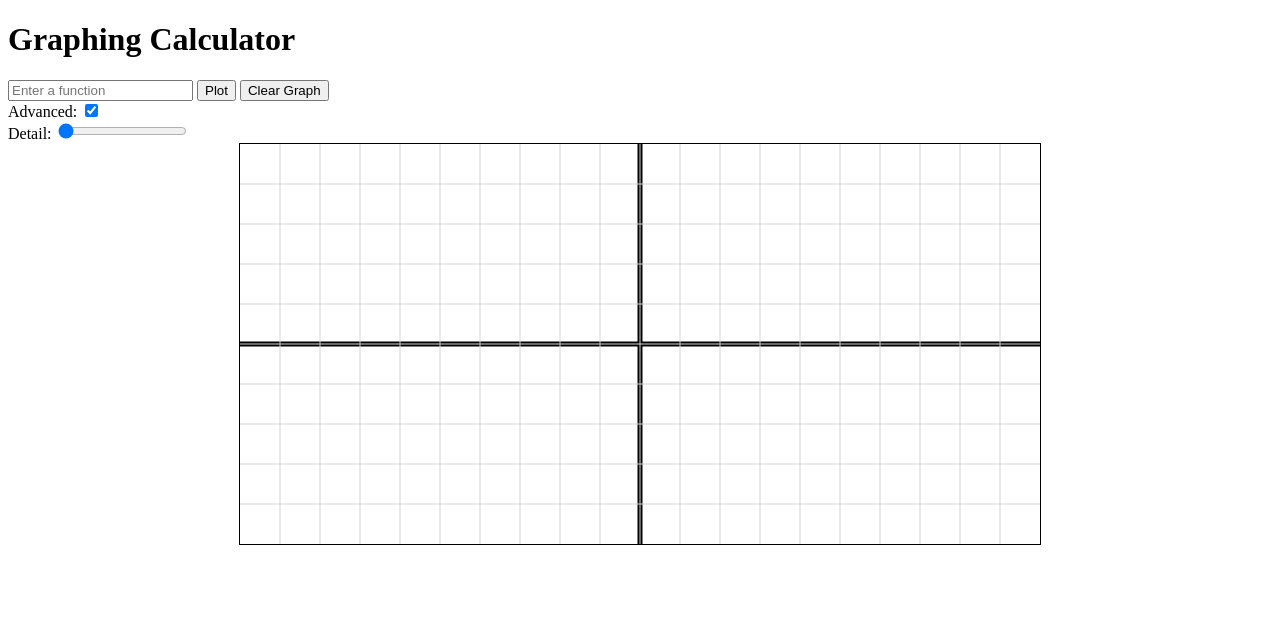
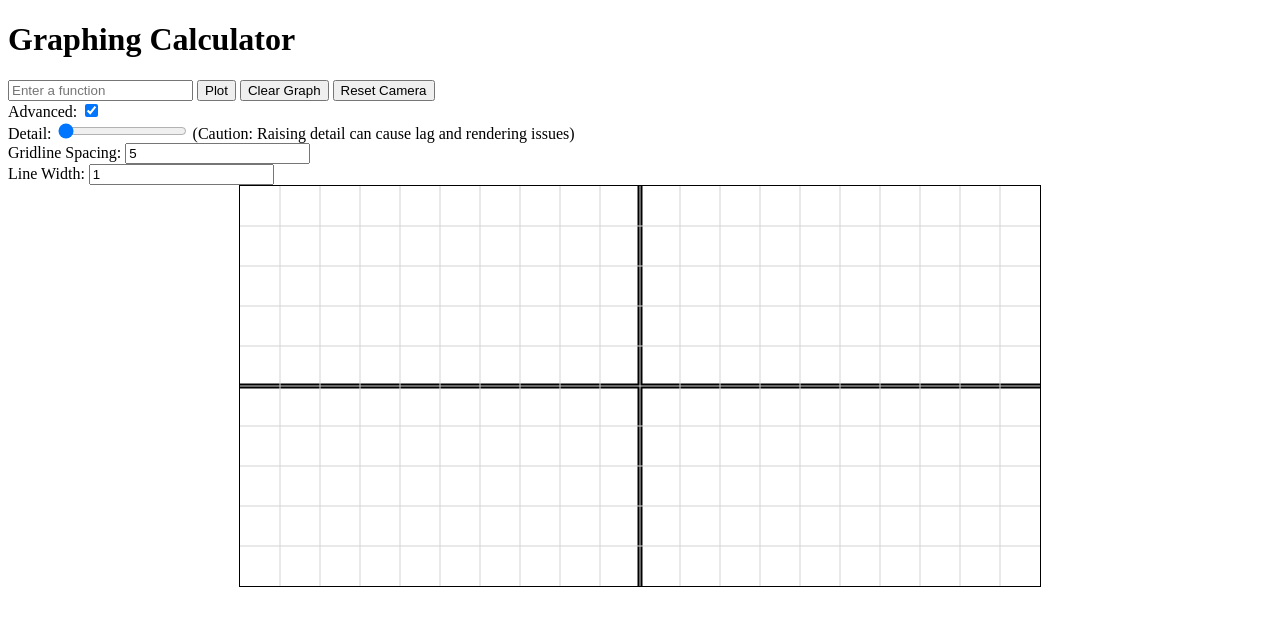
Before and after one commit to JosefJW/Graphing-Calculator, a Flask app: page / in a window 1280 px wide. Shown: the top 626 px of the page. Run offline with Flask 3, Linux system fonts and the light colour scheme.

Commit message:
Added gridline spacing and line width customization and a reset camera button

```diff
--- a/static/graphing_calculator.js
+++ b/static/graphing_calculator.js
@@ -13,6 +13,19 @@ clearButton.addEventListener('click', function() {
     clear();
     storedFunctions = [];
     listFunctions();
+    colorIndex = 0;
+})
+
+// Get reset camera button
+const resetButton = document.getElementById('resetCamera');
+resetButton.addEventListener('click', function() {
+    offsetX = 0;
+    offsetY = 0;
+    zoomLevel = 1;
+    drawGraph();
+    for (let f of storedFunctions) {
+        plot(f, offsetX, offsetY);
+    }
 })
 
 // Get the detail slider
@@ -32,11 +45,40 @@ advancedCheckbox.oninput = function() {
     else {advanced.style.display = 'none';}
 }
 
+// Get gridline spacing input
+const gridlineSpacingInput = document.getElementById('gridlineSpacingInput');
+let gridlineSpacing = 5;
+gridlineSpacingInput.oninput = function() {
+    if (this.value.trim() === "") {return null;}
+    if (this.value < 1) {
+        this.value = 1;
+    }
+    gridlineSpacing = this.value;
+    drawGraph();
+    for (let f of storedFunctions) {
+        plot(f, -offsetX, -offsetY);
+    }
+}
+
+const lineWidthInput = document.getElementById('lineWidthInput');
+let lineWidth = 1;
+lineWidthInput.oninput = function() {
+    if (this.value.trim() === "") {return null;}
+    if (this.value < 1) {
+        this.value = 1;
+    }
+    lineWidth = this.value;
+    drawGraph();
+    for (let f of storedFunctions) {
+        plot(f, -offsetX, -offsetY);
+    }
+}
+
 // Get the functions div
 const functionsDiv = document.getElementById('functions');
 
 // Colors for the graphs
-const colors = ["red", "orange", "#8B8000", "green", "blue", "indigo", "violet"];
+const colors = ["Red", "Orange", "Gold", "Green", "Blue", "Indigo", "Violet"];
 let colorIndex = 0
 
 let storedFunctions = [];
@@ -133,7 +175,6 @@ Clears the canvas and redraws the axes
 function clear() {
     ctx.clearRect(0, 0, canvas.width, canvas.height);
     drawGraph();
-    colorIndex = 0;
 }
 
 function makeFunction() {
@@ -182,7 +223,7 @@ function plot(func, offsetX, offsetY) {
 
     // Setup the pen
     ctx.strokeStyle = func.color;
-    ctx.lineWidth = 2*zoomLevel;
+    ctx.lineWidth = 3*zoomLevel*lineWidth;
 
     // Evaluate the function
     const evaluate = new Function("x", `return ${input};`); // Used for evaluating the input function
@@ -210,7 +251,6 @@ function plot(func, offsetX, offsetY) {
             ctx.moveTo(y[i+1].x, 0)
         }
     }
-    plotButton.innerText = y[41000].y;
     ctx.stroke();
     detail = oldDetail;
 }
@@ -275,12 +315,13 @@ function validateParentheses(string) {
 Draws the axes and gridlines in the canvas
 */
 function drawGraph() {
-    const gridSpacing = 40*zoomLevel;
+    const gridSpacing = gridlineSpacing*8*zoomLevel;
     ctx.clearRect(0, 0, canvas.width, canvas.height);
 
     // Draw axes
     ctx.strokeStyle = "black";
-    ctx.lineWidth = 5*zoomLevel;
+    ctx.lineWidth = 5*zoomLevel*lineWidth;
+    //if (ctx.lineWidth < 1) {ctx.lineWidth = 1;}
     ctx.beginPath();
 
     // x-axis
@@ -297,7 +338,8 @@ function drawGraph() {
 
     // Draw gridlines
     ctx.strokeStyle = "lightgray";
-    ctx.lineWidth = zoomLevel;
+    ctx.lineWidth = zoomLevel*lineWidth;
+    //if (ctx.lineWidth < 0.5) {ctx.lineWidth = 0.5;}
     ctx.beginPath();
 
 
@@ -327,9 +369,15 @@ function listFunctions() {
     functionsDiv.innerHTML = "";
     for (let f of storedFunctions) {
         functionsDiv.innerHTML += "<div style=\"display: flex;\">" +
-                                  "<p>"+f.input+"&nbsp;&nbsp;&nbsp;</p>" +
-                                  "<p>Visible:</p><input type=\"checkbox\" id=\""+f.input+f.color+"\" class=\"functionVisibility\" checked/>"; +
-                                  "</div>"
+                                  "<span>"+f.input+"&nbsp;&nbsp;&nbsp;</span>" +
+                                  "<span>Color:&nbsp;"+f.color+"&nbsp;&nbsp;&nbsp;</span>";
+        if (f.visible) {
+            functionsDiv.innerHTML += "<span>Visible:</span><input type=\"checkbox\" id=\""+f.input+f.color+"\" class=\"functionVisibility\" style=\"display: inline-flex\" checked/>";
+        }
+        else {
+            functionsDiv.innerHTML += "<span>Visible:</span><input type=\"checkbox\" id=\""+f.input+f.color+"\" class=\"functionVisibility\" style=\"display: inline-flex\"/>";
+        }
+        functionsDiv.innerHTML += "</div><br><br>";
     }
     let visibilityBoxes = document.querySelectorAll('.functionVisibility');
     for (let vb of visibilityBoxes) {
--- a/templates/index.html
+++ b/templates/index.html
@@ -17,10 +17,15 @@
     <input id="functionInput" type="text" placeholder="Enter a function" />
     <button id="plotButton">Plot</button>
     <button id="clearButton">Clear Graph</button>
+    <button id="resetCamera">Reset Camera</button>
     <br>
     Advanced: <input type="checkbox" id="advancedCheckbox" checked>
     <div id="advanced">
-        Detail: <input id="detailSlider" type="range" min="100" max="1000" value="100" step="100">
+        Detail: <input id="detailSlider" type="range" min="100" max="1000" value="100" step="100"> (Caution: Raising detail can cause lag and rendering issues)
+        <br>
+        Gridline Spacing: <input id="gridlineSpacingInput" type="number" value="5" min="1">
+        <br>
+        Line Width: <input id="lineWidthInput" type="number" value="1" min="1">
     </div>
     <canvas id="graphCanvas" width=800 height = 400></canvas>
     <div id="functions">
```
